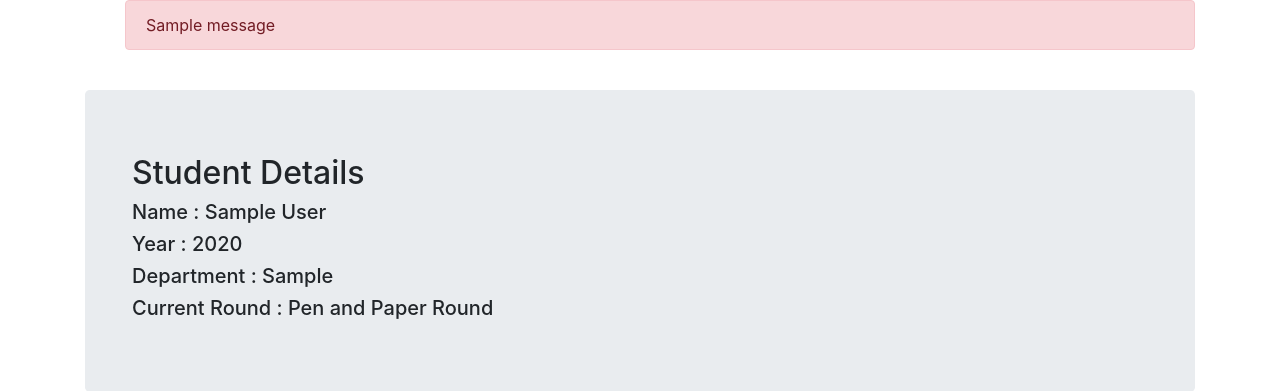
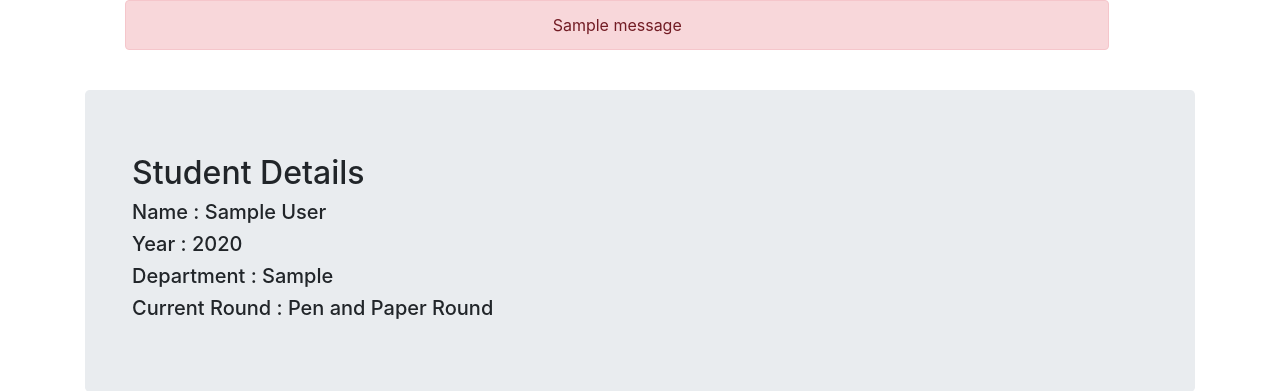
Before and after one commit to JayjeetAtGithub/Audition-Management-System, a Django app: page /profile/1 in a window 1280 px wide. Shown: the part 56-447 px from the top of the page. Run offline with Django 3.2, Linux system fonts and the light colour scheme; a user stored in the database is signed in; tables that the repository leaves empty hold one stand-in row (values such as "Sample post"); one stand-in notice (Sample message) is shown; some libraries are stand-ins or nearby versions.

Commit message:
Fixed alignment of bootstrap alert box and added tab icon. (#20)
* Fixed alignment of bootstrap alert box. added tab icon

* aligned bootstrap alert box

```diff
--- a/templates/base.html
+++ b/templates/base.html
@@ -3,6 +3,7 @@
 <html>
 
 <head>
+    <link rel="shortcut icon" type="image/x-icon" href="{%static 'music/images/glugicon.ico' %}" />
     <meta charset="utf-8" />
     <meta http-equiv="X-UA-Compatible" content="IE=edge">
     <title>GLUG Audition Manager</title>
--- a/templates/profile.html
+++ b/templates/profile.html
@@ -3,14 +3,15 @@
 {% block content %}
 
 <div class="container">
-
+    <div class="sticky-top">
         {% if messages %}
         <ul style="list-style:none;" class="messages">
             {% for message in messages %}
-        <li {% if message.tags %} class="alert alert-danger" {% endif %}>{{ message }}</li>
+            <li {% if message.tags %}class="alert alert-danger text-center" style="width: 92%;" {% endif %}>{{ message }}</li>
             {% endfor %}
         </ul>
         {% endif %}
+    </div>
 
     <br />
     <div class="jumbotron">
```
Also changed, not shown: core/static/music/images/glugicon.ico (added). Lines whose indentation alone changed are shown as unchanged.
